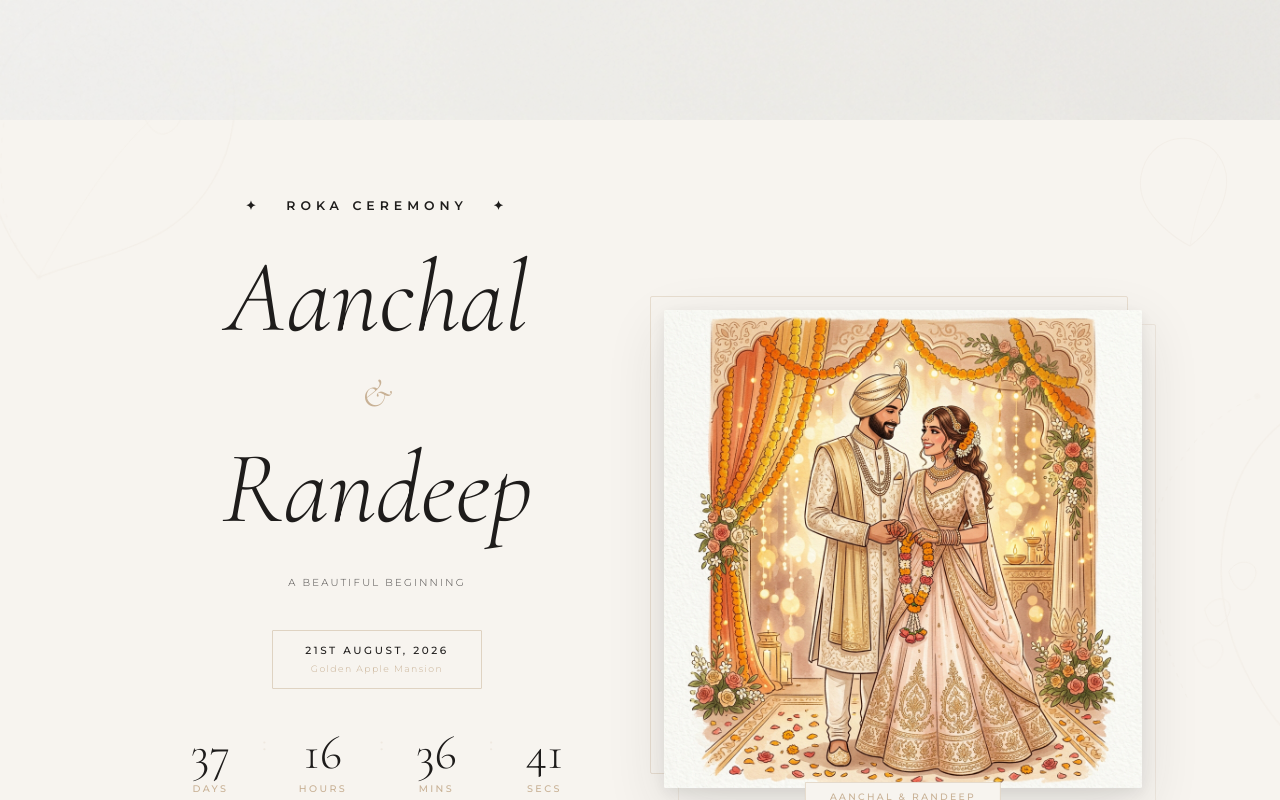
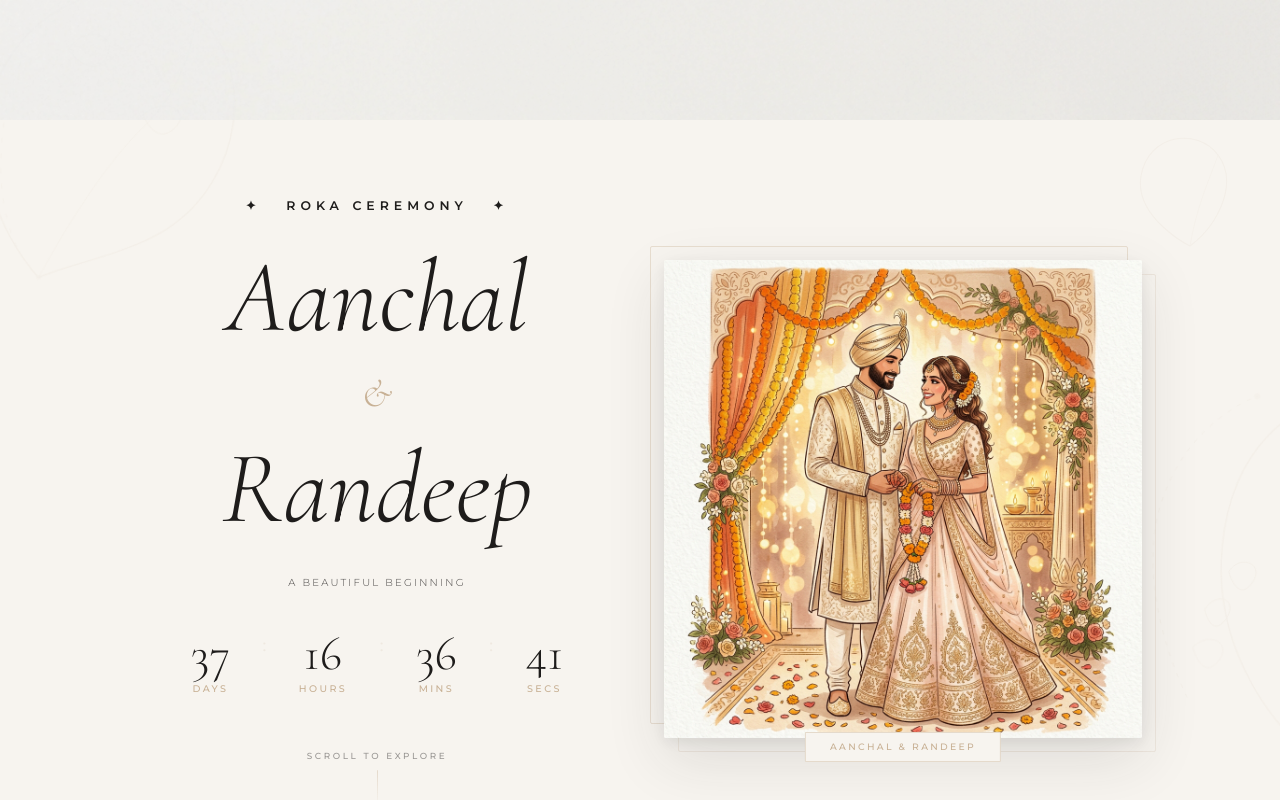
Before and after one commit to aakash-dhingra/roka-invitation, a React (Vite) app: page / in a window 1280 px wide. Both pictures are taken after a click on the button "OPEN INVITATION →". Shown: the top 800 px of the page. Built offline with nearby package versions, Linux system fonts and the light colour scheme.

Commit message:
🗑️ Remove date badge from hero — let scratch card be the reveal

```diff
--- a/src/App.tsx
+++ b/src/App.tsx
@@ -150,38 +150,7 @@ export default function App() {
               {tagline}
             </p>
 
-            {/* Date badge */}
-            <div
-              style={{
-                display: 'inline-block',
-                border: '0.5px solid rgba(200,177,149,0.5)',
-                padding: '0.75rem 2rem',
-                marginBottom: '2.5rem',
-                borderRadius: '1px',
-                animation: 'fadeInHero 1.4s 0.6s var(--ease-premium) both',
-              }}
-            >
-              <p style={{
-                fontFamily: 'var(--font-sans)',
-                fontSize: '0.65rem',
-                fontWeight: 500,
-                letterSpacing: '0.25em',
-                textTransform: 'uppercase',
-                color: 'var(--espresso)',
-              }}>
-                {displayDate}
-              </p>
-              <p style={{
-                fontFamily: 'var(--font-sans)',
-                fontSize: '0.58rem',
-                fontWeight: 300,
-                letterSpacing: '0.15em',
-                color: 'var(--taupe)',
-                marginTop: '0.25rem',
-              }}>
-                {venueName}
-              </p>
-            </div>
+
 
             {/* Countdown */}
             <div style={{ display: 'flex', justifyContent: 'center' }}>
```
